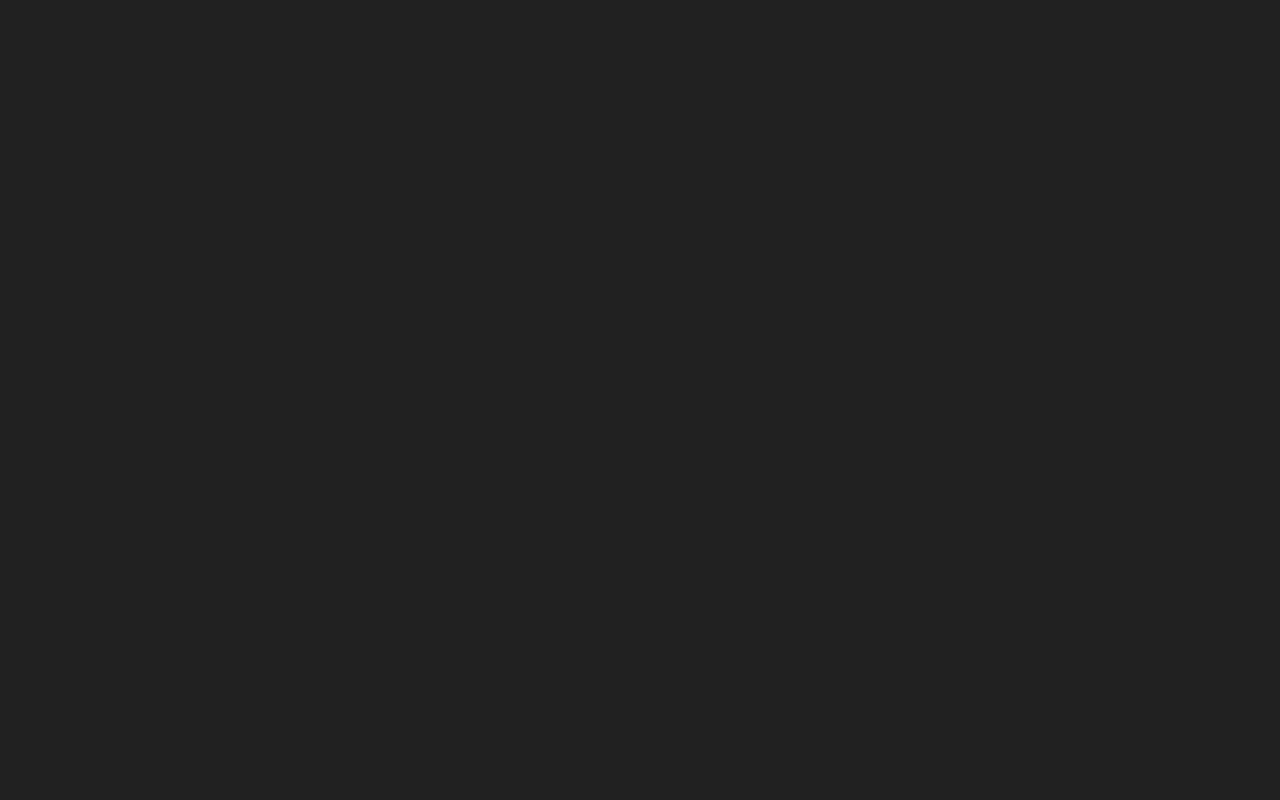
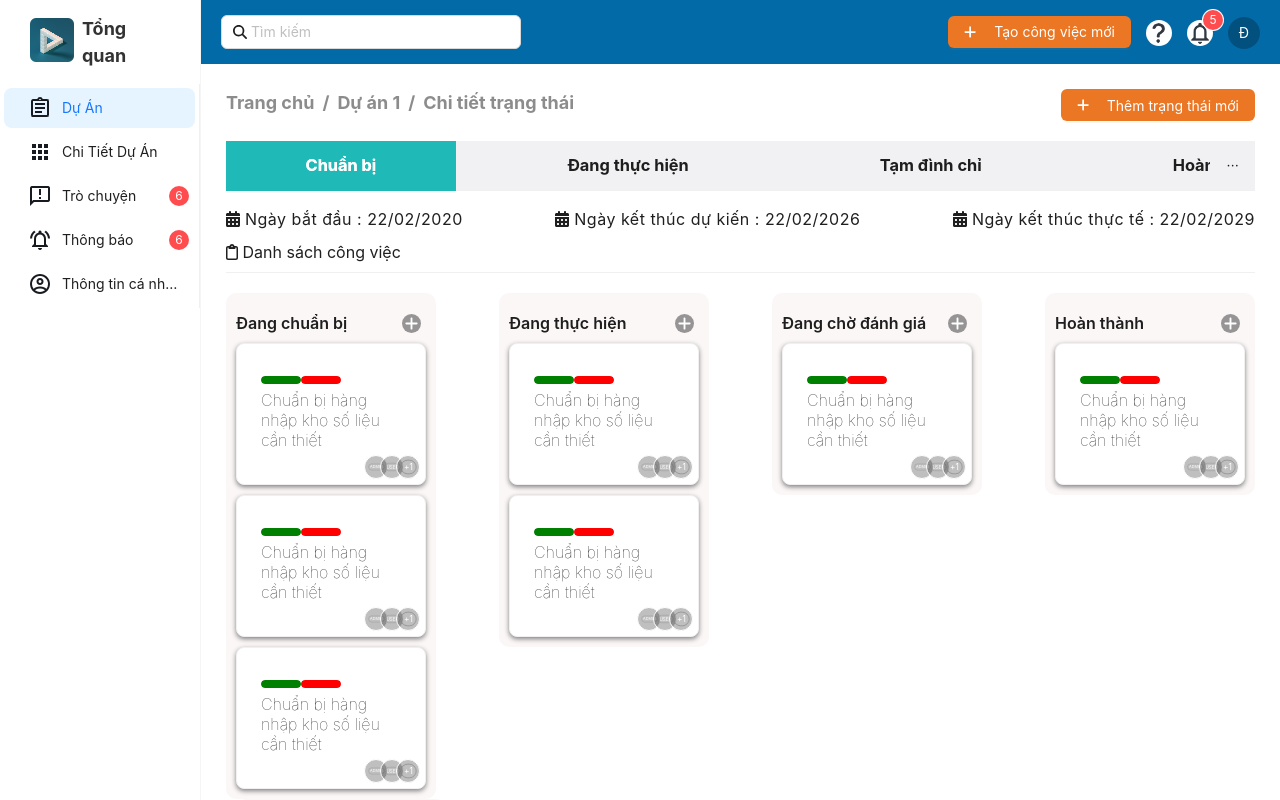
Before and after one commit to vocday/project04, a React (Create React App) app in the folder client/: page /projectdetails/detailedstage in a window 1280 px wide. Before the commit this address had no page. Shown: the top 800 px of the page. Built offline with nearby package versions, Linux system fonts and the light colour scheme.

Commit message:
fix breadcumb

```diff
--- a/client/src/App.js
+++ b/client/src/App.js
@@ -4,13 +4,16 @@
 import { Signup } from "./components/Signup/Signup";
 import { Route, Routes } from "react-router-dom";
 import { Signin } from "./components/Signin/Signin";
+import Comment from "./components/Comment/Comment";
 
 function App() {
   return (
     <div className="App">
       <Routes>
         <Route path="/" element={<HomePage />} />
-        <Route path="/projectdetails" element={<StagesPage />} />
+        <Route path="/projectdetails" element={<StagesPage />}>
+          <Route path="/projectdetails/detailedstage" element={<Comment />} />
+        </Route>
         <Route path="/signup" element={<Signup />} />
         <Route path="/signin" element={<Signin />} />
 
--- a/client/src/components/Comment/Comment.jsx
+++ b/client/src/components/Comment/Comment.jsx
@@ -1,6 +1,6 @@
 import React from "react";
 import classNames from "classnames/bind";
-import { Avatar, Button, Input, Space } from "antd";
+import { Avatar, Button, Input, Space, Divider } from "antd";
 
 import styles from "./Comment.module.scss";
 
@@ -8,6 +8,8 @@
 
 const Comment = () => {
   return (
+    <>
+      <Divider />
       <div className={cx("comment")}>
         <h4>Đánh giá : </h4>
         <div className={cx("comment--display")}>
@@ -30,6 +32,7 @@
           </Space>
         </div>
       </div>
+    </>
   );
 };
 
--- a/client/src/pages/StagesPage/StagesPage.jsx
+++ b/client/src/pages/StagesPage/StagesPage.jsx
@@ -2,7 +2,7 @@
 
 import classNames from "classnames/bind";
 import React from "react";
-
+import { Route, Routes, Outlet, useNavigate } from "react-router-dom";
 import { faPlus } from "@fortawesome/free-solid-svg-icons";
 import { FontAwesomeIcon } from "@fortawesome/react-fontawesome";
 import Comment from "../../components/Comment/Comment";
@@ -13,6 +13,7 @@
 const cx = classNames.bind(styles);
 
 const StagesPage = () => {
+  const navigate = useNavigate();
   const tabsItem = [
     {
       key: 1,
@@ -35,7 +36,7 @@
       children: <Kanban />,
     },
   ];
-
+  const namePath = window.location.pathname;
   return (
     <MasterLayout>
       <div className={cx("content")}>
@@ -47,11 +48,31 @@
                 title: "Trang chủ",
               },
               {
-								title: <a href="">Dự án 1</a>,
+                title: (
+                  <a
+                    href=""
+                    onClick={() => {
+                      navigate("/projectdetails");
+                    }}
+                  >
+                    Dự án 1
+                  </a>
+                ),
               },
-							{
-								title: <a href="">Chi tiết trạng thái</a>,
-							},
+              namePath !== "/projectdetails"
+                ? {
+                    title: (
+                      <a
+                        href=""
+                        onClick={() => {
+                          navigate("/projectdetails/detailedstage");
+                        }}
+                      >
+                        Chi tiết trạng thái
+                      </a>
+                    ),
+                  }
+                : " ",
             ]}
           />
 
@@ -67,7 +88,10 @@
             </Button>
           </ConfigProvider>
         </div>
-
+        <Routes>
+          <Route
+            path="/detailedstage"
+            element={
               <Tabs
                 animated={false}
                 items={tabsItem}
@@ -78,9 +102,14 @@
                 }}
                 hideAdd
               />
+            }
+          />
+        </Routes>
       </div>
-			<Divider />
-			<Comment />
+
+      <Routes>
+        <Route path="/detailedstage" element={<Comment />} />
+      </Routes>
     </MasterLayout>
   );
 };
```
Also changed, not shown: client/src/components/Projectdetails/Projectdetails.jsx (added), client/src/components/Projectdetails/Projectdetails.module.css (added), client/src/layouts/Sider/Sider.jsx (indentation only), 1 other file (tests, documents, lock files or other folders). Lines whose indentation alone changed are shown as unchanged.
